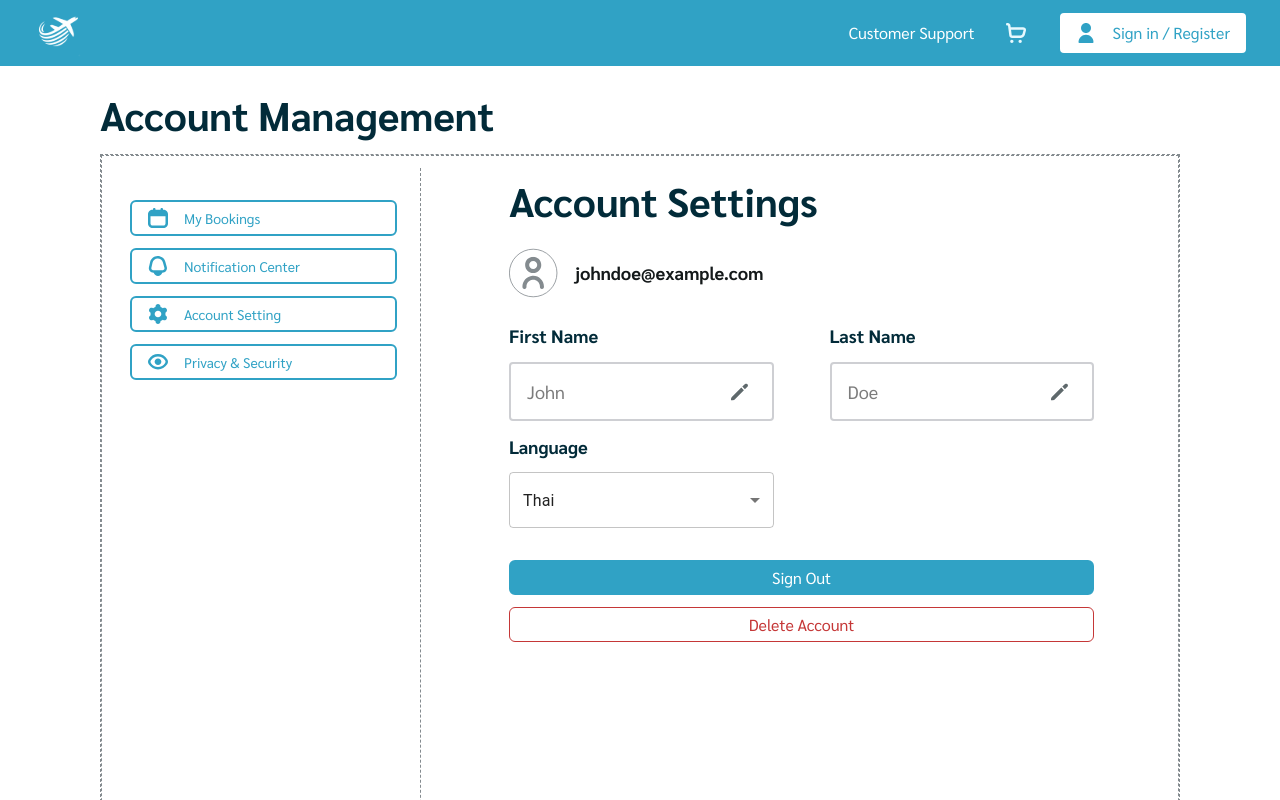
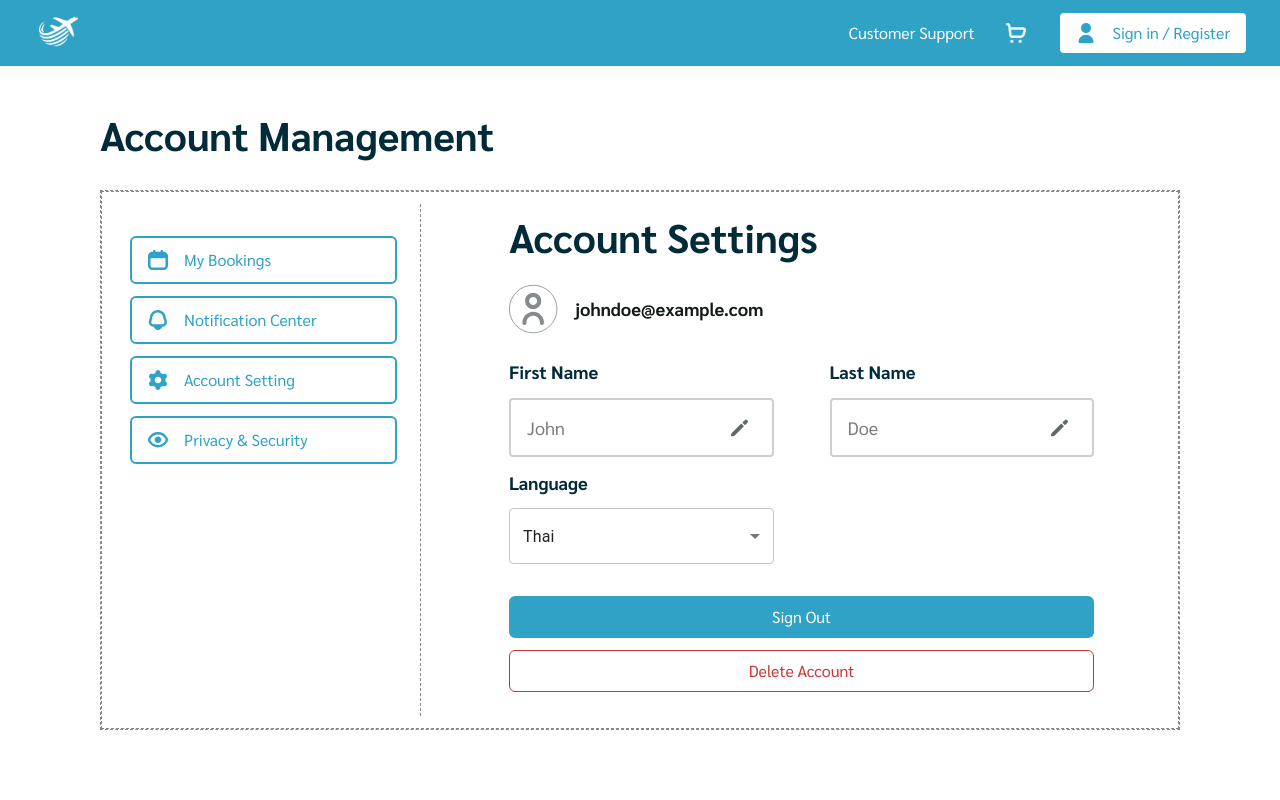
Before and after one commit to Mysterioucz/Se-Project, a Next.js app in the folder frontend/: page /account-setting in a window 1280 px wide. Shown: the top 800 px of the page. Built offline with nearby package versions, Linux system fonts and the light colour scheme; no server answers; grey boxes are pictures that could not be loaded; what @mui/material-nextjs would draw is missing.

Commit message:
chore/pr-comment-fixed

```diff
--- a/frontend/src/app/(user)/account-setting/page.tsx
+++ b/frontend/src/app/(user)/account-setting/page.tsx
@@ -12,18 +12,18 @@ export default function AccountSettingPage() {
             <Navbar displayName="John Doe" />
 
             {/* Main Content */}
-            <div className="mx-[6.25rem] flex flex-col gap-[1rem]">
+            <div className="mx-[6.25rem] mt-[1.25rem] flex flex-col gap-[2rem]">
                 <h1 className="font-sans text-[2.5rem] font-bold leading-[3rem] text-[var(--color-primary-900)]">
                     Account Management
                 </h1>
-                <div className="h-full border-dashed border-1 border-[var(--color-gray-300)]">
-                    <div className="flex h-[44.4375rem] p-[0.75rem] items-start gap-[1rem] self-stretch border border-dashed border-[var(--Gray-300,#848B8F)]">
-                        <div className="flex flex-col w-[19.1875rem] px-[1.5rem] py-[2rem] pl-[1rem] items-center self-stretch border-r border-dashed border-[var(--Gray-300,#848B8F)]">
+                <div className="h-fit border-dashed border-1 border-[var(--color-gray-300)]">
+                    <div className="flex h-fit p-[0.75rem] items-start gap-[1rem] self-stretch border border-dashed border-[var(--Gray-300,#848B8F)]">  {/*h-[44.4375rem]*/}
+                        <div className="flex flex-col w-[19.1875rem] px-[1.5rem] py-[2rem] pl-[1rem] items-center self-stretch border-r border-dashed border-[var(--color-gray-300)]">
                             <div className="flex flex-col items-start gap-[0.75rem] self-stretch">
-                                <Button text="My Bookings" iconStart="/buttons/fi-br-calendar.svg" align="left" styleType="stroke" size="sm" width="w-[16.6875rem]" height="h-[2.25rem]" onClick={() => console.log("Edit Profile clicked")} />
-                                <Button text="Notification Center" iconStart="/buttons/fi-br-bell.svg" align="left" styleType="stroke" size="sm" width="w-[16.6875rem]" height="h-[2.25rem]" onClick={() => console.log("Notification Center clicked")} />
-                                <Button text="Account Setting" iconStart="/buttons/fi-sr-settings.svg" align="left" styleType="stroke" size="sm" width="w-[16.6875rem]" height="h-[2.25rem]" onClick={() => console.log("Account Setting clicked")} />
-                                <Button text="Privacy & Security" iconStart="/buttons/fi-br-eye.svg" align="left" styleType="stroke" size="sm" width="w-[16.6875rem]" height="h-[2.25rem]" onClick={() => console.log("Privacy & Security clicked")} />
+                                <Button text="My Bookings" iconStart="/buttons/fi-br-calendar.svg" align="left" styleType="stroke" size="md" width="w-[16.6875rem]" height="h-[3rem]" onClick={() => console.log("Edit Profile clicked")} />
+                                <Button text="Notification Center" iconStart="/buttons/fi-br-bell.svg" align="left" styleType="stroke" size="md" width="w-[16.6875rem]" height="h-[3rem]" onClick={() => console.log("Notification Center clicked")} />
+                                <Button text="Account Setting" iconStart="/buttons/fi-sr-settings.svg" align="left" styleType="stroke" size="md" width="w-[16.6875rem]" height="h-[3rem]" onClick={() => console.log("Account Setting clicked")} />
+                                <Button text="Privacy & Security" iconStart="/buttons/fi-br-eye.svg" align="left" styleType="stroke" size="md" width="w-[16.6875rem]" height="h-[3rem]" onClick={() => console.log("Privacy & Security clicked")} />
                             </div>
                         </div>
                         <div className="w-full flex px-[2rem] py-[0.5rem] ">
--- a/frontend/src/components/account-setting/ProfileCard.tsx
+++ b/frontend/src/components/account-setting/ProfileCard.tsx
@@ -3,8 +3,6 @@
 import React from "react";
 import Image from "next/image";
 import Button from "../Button";
-import Modal from "@components/Modal";
-import { TextField_Temp, DropdownSelector_Temp } from "./tempComponent";
 import TextFieldComponent from "../text_field";
 import SelectComponent from "../select";
 import { MenuItem } from "@mui/material";
@@ -77,8 +75,8 @@ export default function ProfileCard() {
                         </div>
                     </div>
                     <div className="flex flex-col gap-[0.75rem]">
-                        <Button text="Sign Out" align="center" styleType="fill" size="md" width="w-full" height="h-[2.1875rem]" onClick={() => console.log("Sign Out clicked")} />
-                        <Button text="Delete Account" align="center" styleType="red-critical" size="md" width="w-full" height="h-[2.1875rem]" onClick={() => console.log("Delete Account clicked")} />
+                        <Button text="Sign Out" align="center" styleType="fill" size="md" width="w-full" height="h-[2.625rem]" onClick={() => console.log("Sign Out clicked")} />
+                        <Button text="Delete Account" align="center" styleType="red-critical" size="md" width="w-full" height="h-[2.625rem]" onClick={() => console.log("Delete Account clicked")} />
                     </div>
                 </div>
             </div>
```
